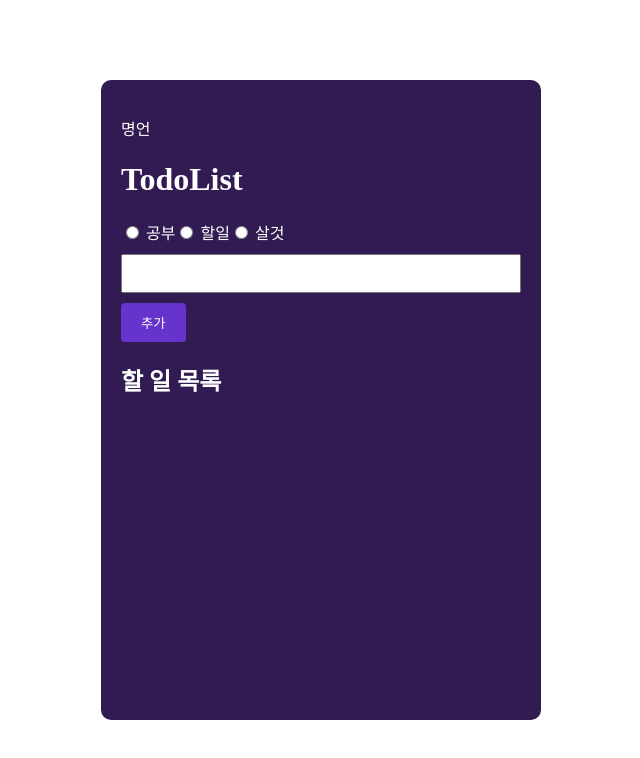
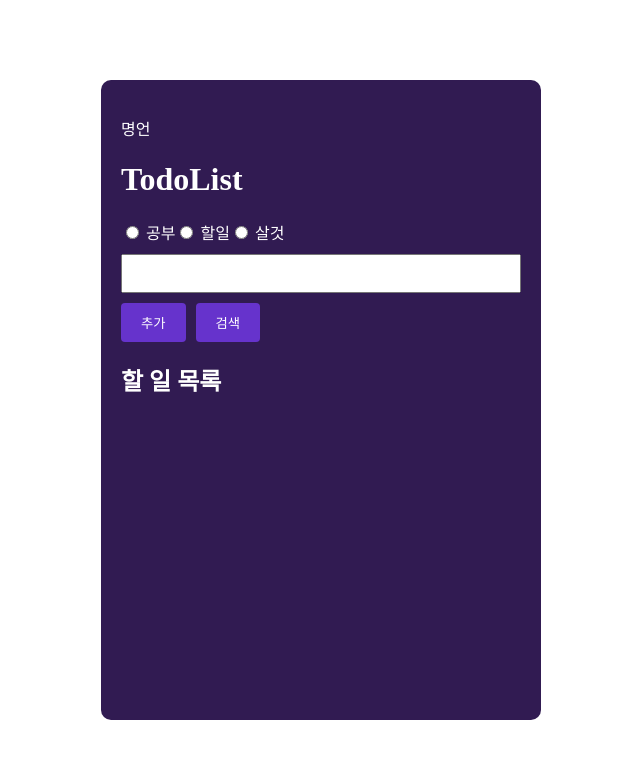
Before and after one commit to Karmesin924/TodoList-likelion-react-session, a React (Create React App) app in the folder my-todo/: page / in a window 1280 px wide. Shown: the top 758 px of the page, without its empty margins (319-959 px from the left). Built offline with nearby package versions, Linux system fonts and the light colour scheme; the HTML template or start-up script is replaced by a standard one; a web font is replaced by a local one.

Commit message:
추가: Todo 검색 기능 추가

```diff
--- a/my-todo/src/App.js
+++ b/my-todo/src/App.js
@@ -13,7 +13,10 @@ function App() {
   };
 
   const addListHandler = () => {
-    setTodoList([...todoList, { id: idValue, data: inputValue }]);
+    setTodoList([
+      ...todoList,
+      { id: idValue, data: inputValue, searched: false },
+    ]);
     setInputValue("");
     setIdValue((prev) => prev + 1);
   };
@@ -23,6 +26,27 @@ function App() {
     setTodoList(newTodoList);
   };
 
+  const searchListHandler = () => {
+    const newTodoList = todoList.map((item) => {
+      if (inputValue === "") {
+        return {
+          ...item,
+          searched: false,
+        };
+      } else if (item.data.includes(inputValue)) {
+        return {
+          ...item,
+          searched: true,
+        };
+      } else {
+        return {
+          ...item,
+          searched: false,
+        };
+      }
+    });
+    setTodoList(newTodoList);
+  };
   useEffect(() => {}, []);
 
   return (
@@ -43,7 +67,9 @@ function App() {
       <button className="add-button" onClick={addListHandler}>
         추가
       </button>
-
+      <button className="search-button" onClick={searchListHandler}>
+        검색
+      </button>
       <TodoList removeListHandler={removeListHandler} todoList={todoList} />
     </div>
   );
--- a/my-todo/src/components/TodoItem.js
+++ b/my-todo/src/components/TodoItem.js
@@ -6,7 +6,12 @@ const TodoItem = (props) => {
     props.removeListHandler(props.item.id);
   };
   return (
-    <div className="item">
+    <div
+      className="item"
+      style={{
+        background: props.item.searched == true ? "#4444eb" : "#6633cc",
+      }}
+    >
       <div>{props.item.data}</div>
       <div className="item-button">
         <input type="checkbox" />
--- a/my-todo/src/index.css
+++ b/my-todo/src/index.css
@@ -32,7 +32,7 @@ h1 {
   box-sizing: border-box;
 }
 
-.add-button {
+.add-button, .search-button {
   padding: 10px 20px;
   margin-right: 10px;
   background-color: #6633CC;
```
